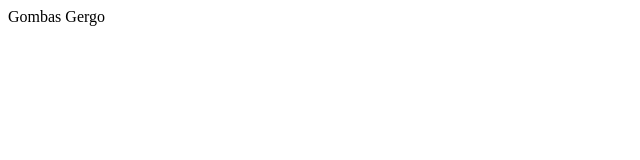
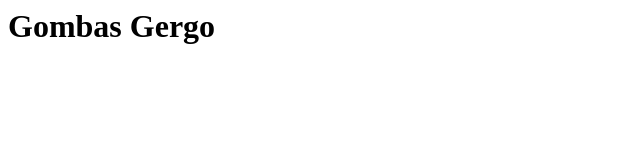
Before and after one commit to Gerrizone/webapp1, a plain HTML site: page index.html in a window 1280 px wide. Shown: the whole page, without its empty margins (0-640 px from the left). Drawn offline with Linux system fonts and the light colour scheme.

Commit message:
Update index.html

```diff
--- a/index.html
+++ b/index.html
@@ -1,3 +1,3 @@
 <html>
-Gombas Gergo
+      <h1>Gombas Gergo
 </html>
```
